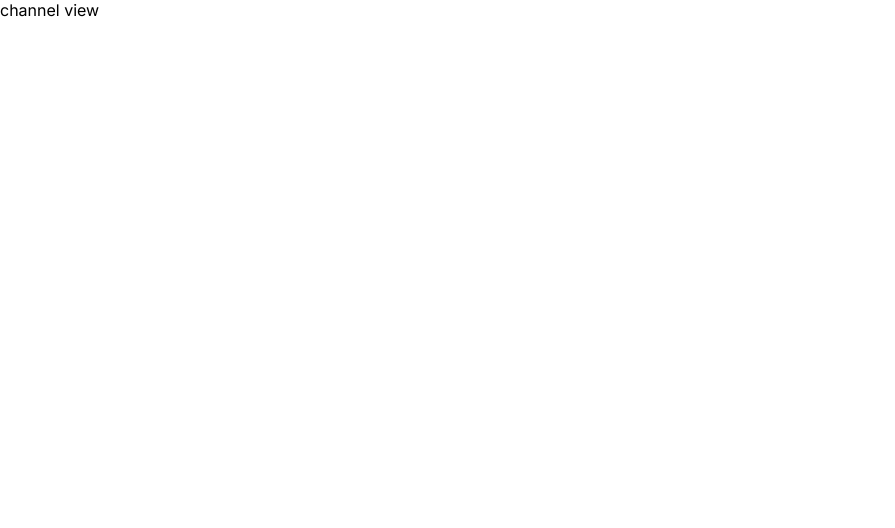
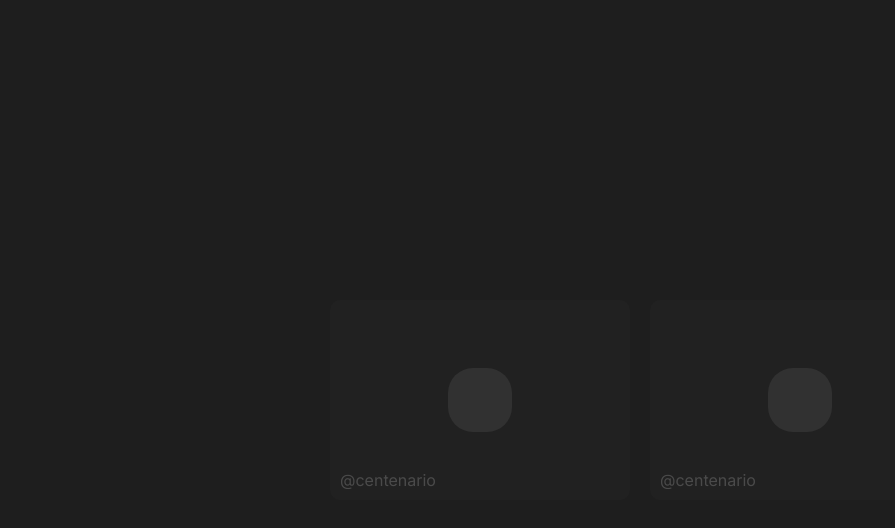
Before and after one commit to DmitryqV/universe, a React app in the folder frontend/: page /#/channel/1 in a window 1280 px wide. Shown: the top 528 px of the page, without its empty margins (0-895 px from the left). Built offline with nearby package versions, Linux system fonts and the light colour scheme.

Commit message:
[UI] Create channel view and channel stream card

```diff
--- /dev/null
+++ b/frontend/src/views/channel/channel.module.scss
@@ -0,0 +1,66 @@
+.channel__backdrop {
+  display: flex;
+  width: 100%;
+  height: 100vh;
+  background-color: #1e1e1e;
+}
+
+.channel__wrapper {
+  position: relative;
+  width: 100%;
+  height: 100vh;
+  display: flex;
+  align-items: center;
+  justify-content: center;
+}
+
+.channel__title {
+  color: #ffffff30;
+  position: absolute;
+  top: 20px;
+  left: 0;
+}
+
+.channel__list {
+  display: flex;
+  width: 100%;
+  height: auto;
+  gap: 20px;
+  flex-wrap: wrap;
+  justify-content: center;
+}
+
+.channel__stream {
+  display: flex;
+  align-items: center;
+  justify-content: center;
+  width: 300px;
+  height: 200px;
+  background-color: #212121;
+  position: relative;
+  border-radius: 10px;
+  cursor: pointer;
+  &:hover {
+    background-color: #242424;
+  }
+}
+
+.channel__stream__avatar {
+  display: block;
+  width: 64px;
+  height: 64px;
+  border-radius: 25px;
+  background-color: #313131;
+}
+
+.channel__stream__user {
+  position: absolute;
+  left: 10px;
+  bottom: 10px;
+  font-size: 16px;
+  color: #ffffff30;
+  cursor: pointer;
+  &:hover {
+    color: #fff;
+  }
+}
--- a/frontend/src/views/channel/channel.view.tsx
+++ b/frontend/src/views/channel/channel.view.tsx
@@ -1,10 +1,24 @@
 import React, { FunctionComponent } from "react";
 import { Layout } from "@layouts/export";
+import s from "./channel.module.scss";
 
 export const Channel: FunctionComponent = () => {
   return (
-    <Layout.Responsive>
-      <section>channel view</section>
-    </Layout.Responsive>
+    <section className={s.channel__backdrop}>
+      <Layout.Responsive>
+        <section className={s.channel__wrapper}>
+          <section className={s.channel__list}>
+            <div className={s.channel__stream}>
+              <div className={s.channel__stream__avatar}></div>
+              <p className={s.channel__stream__user}>@centenario</p>
+            </div>
+            <div className={s.channel__stream}>
+              <div className={s.channel__stream__avatar}></div>
+              <p className={s.channel__stream__user}>@centenario</p>
+            </div>
+          </section>
+        </section>
+      </Layout.Responsive>
+    </section>
   );
 };
```
